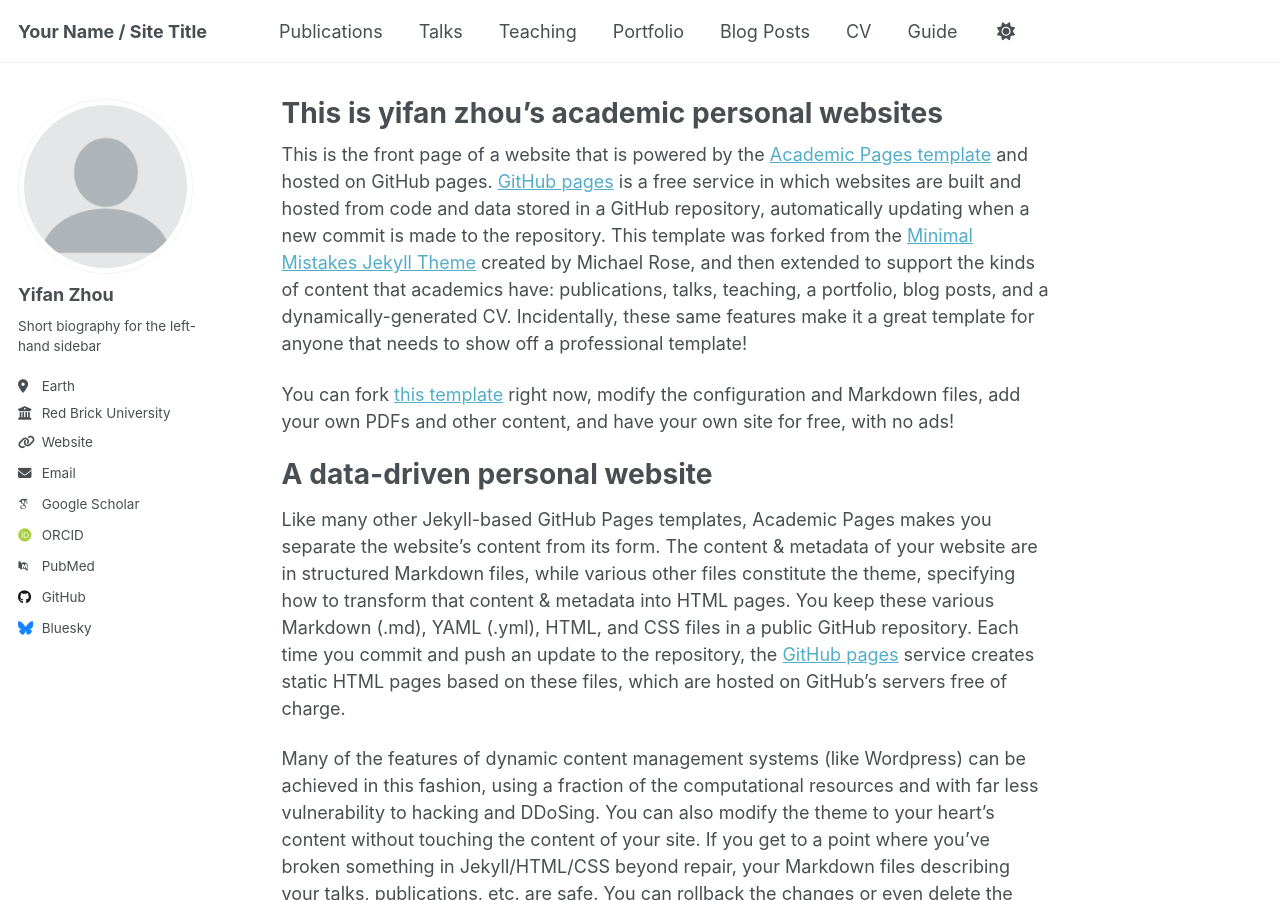
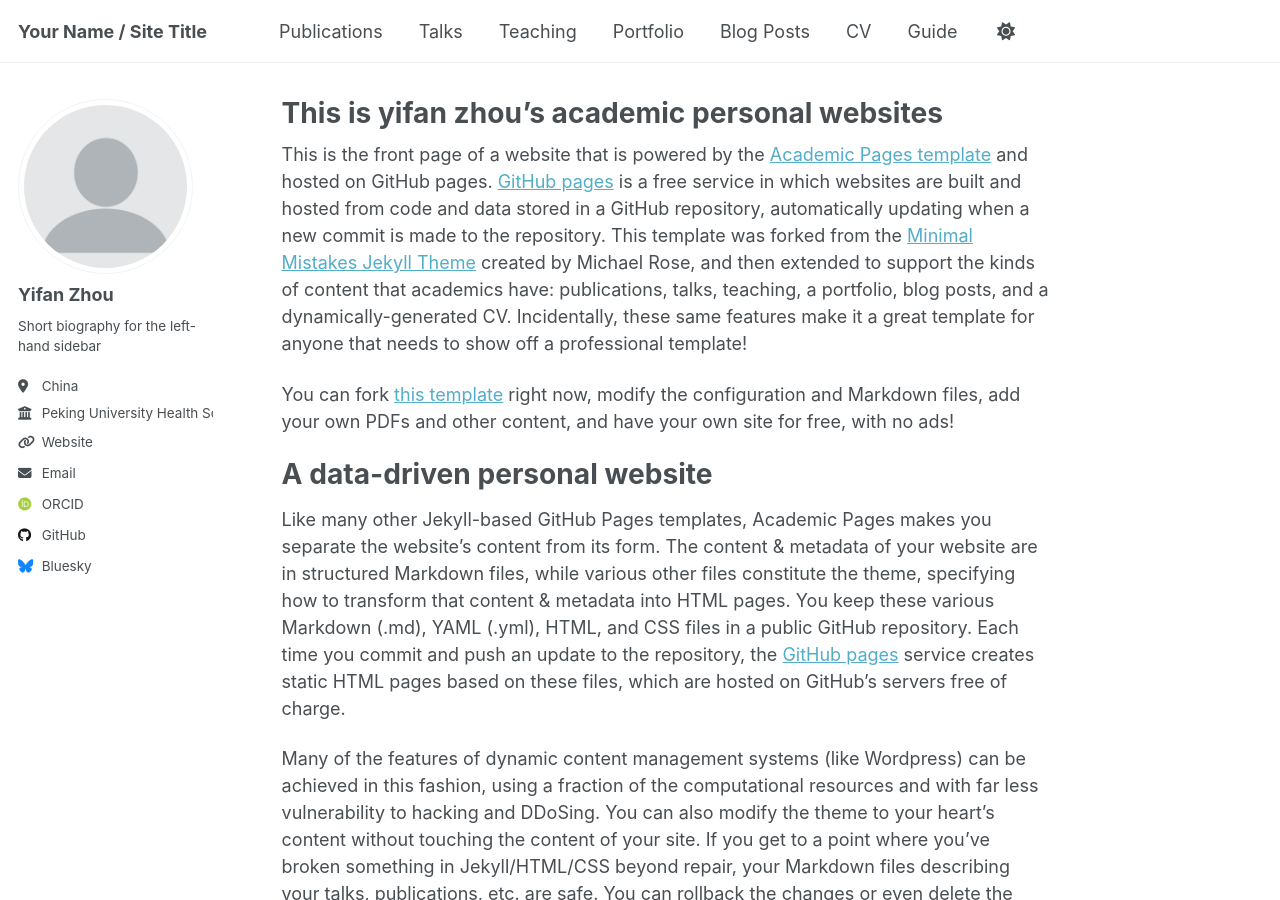
Before and after one commit to zyf20261/zyf20261.github.io, a Jekyll site: the page built from _pages/about.md, in a window 1280 px wide and 900 px high. Built offline with Jekyll 4.4.1, drawn with Linux system fonts in a browser that asks for light colours; some web fonts are replaced; a script that is not in the unit is left out.

Commit message:
Update _config.yml

```diff
--- a/_config.yml
+++ b/_config.yml
@@ -27,20 +27,20 @@ author:
   name             : "Yifan Zhou"
   pronouns         : # example: "she/her"
   bio              : "Short biography for the left-hand sidebar"
-  location         : "Earth"
-  employer         : "Red Brick University"
+  location         : "China"
+  employer         : "Peking University Health Science Center"
   uri              : "https://zyf20261.github.io"
-  email            : "none@example.org"
+  email            : "yf_zhou993@bjmu.edu.cn"
 
   # Academic websites
   academia         : # URL
   arxiv            : # URL - Update with the correct link to your profile
-  googlescholar    : "https://scholar.google.com/citations?user=PS_CX0AAAAAJ"
+  googlescholar    : #"https://scholar.google.com/citations?user=PS_CX0AAAAAJ"
   inspire-hep      : # URL
   impactstory      : # URL
-  orcid            : "http://orcid.org/yourorcidurl"
+  orcid            : "https://orcid.org/0009-0000-1449-2200"
   semantic         : # URL
-  pubmed           : "https://www.ncbi.nlm.nih.gov/pubmed/?term=john+snow"
+  pubmed           : #"https://www.ncbi.nlm.nih.gov/pubmed/?term=john+snow"
   researchgate     : # URL
   scopus           : # URL
 
```
